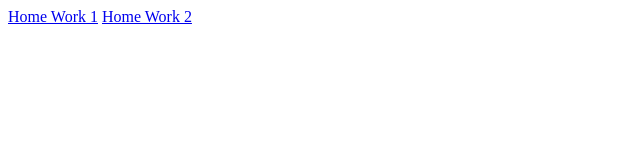
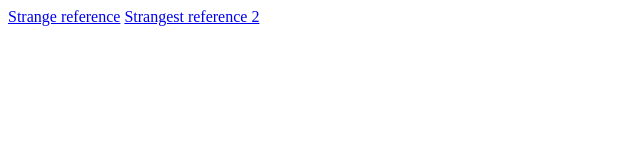
Before and after one commit to TORfaq/DOWNLOAD, a plain HTML site: page index.html in a window 1280 px wide. Shown: the whole page, without its empty margins (0-640 px from the left). Drawn offline with Linux system fonts and the light colour scheme.

Commit message:
Update index.html

```diff
--- a/index.html
+++ b/index.html
@@ -5,7 +5,7 @@
     <title>DOWNLOAD</title>
   </head>
   <body>
-    <a href="TTS.apk" download="" > Home Work 1</a>
-    <a href="randomizer.apk" download="" > Home Work 2</a>
+    <a href="TTS.apk" download="" > Strange reference</a>
+    <a href="randomizer.apk" download="" > Strangest reference 2</a>
   </body>
 </html>
```
